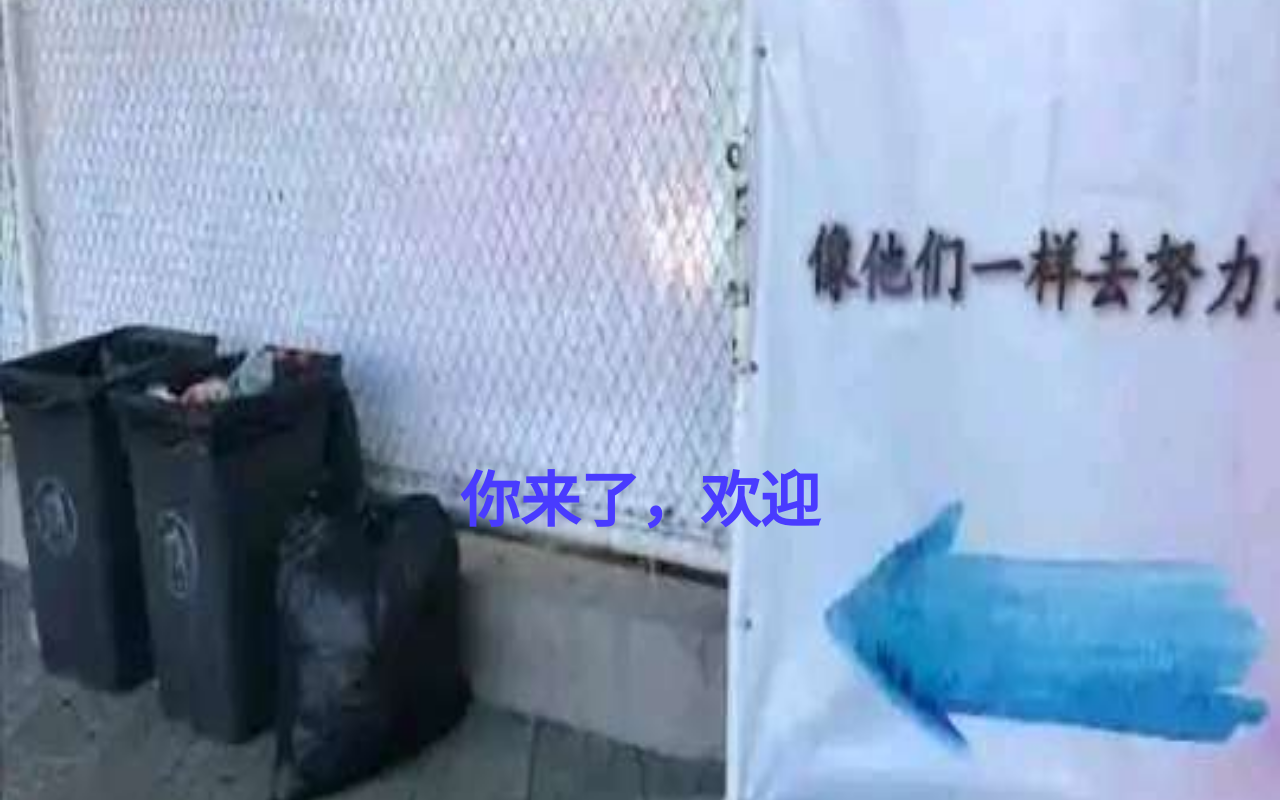
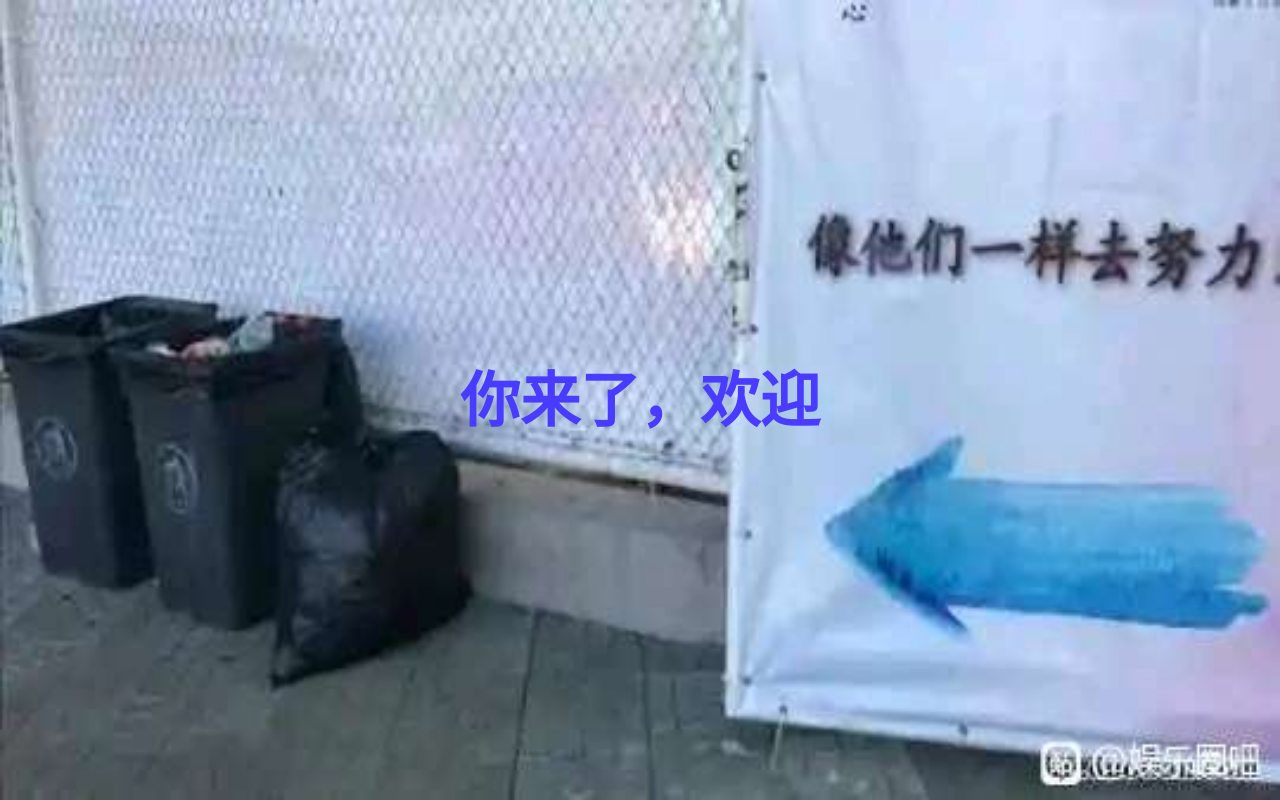
Before and after one commit to zjclxx/vue3-se, a Vue app: page /parallax in a window 1280 px wide. Shown: the top 800 px of the page. Built offline with nearby package versions, Linux system fonts and the light colour scheme.

Commit message:
fix: 修复视差滚动适应不同屏幕

```diff
--- a/src/views/parallax/index.vue
+++ b/src/views/parallax/index.vue
@@ -1,5 +1,5 @@
 <template>
-  <div>
+  <div class="parallax-container">
     <section>
       <span>你来了，欢迎</span>
     </section>
@@ -49,9 +49,13 @@
 </script>
 
 <style lang="scss" scoped>
+  .parallax-container {
+    width: 100%;
+    // height: 100%;
+    // overflow: hidden auto;
     section {
       width: 100%;
-    height: 1000px;
+      height: 100vh;
       display: flex;
       align-items: center;
       justify-content: center;
@@ -76,4 +80,5 @@
         color: #493bff;
       }
     }
+  }
 </style>
```
Also changed, not shown: 1 other file (tests, documents, lock files or other folders). Lines whose indentation alone changed are shown as unchanged.
